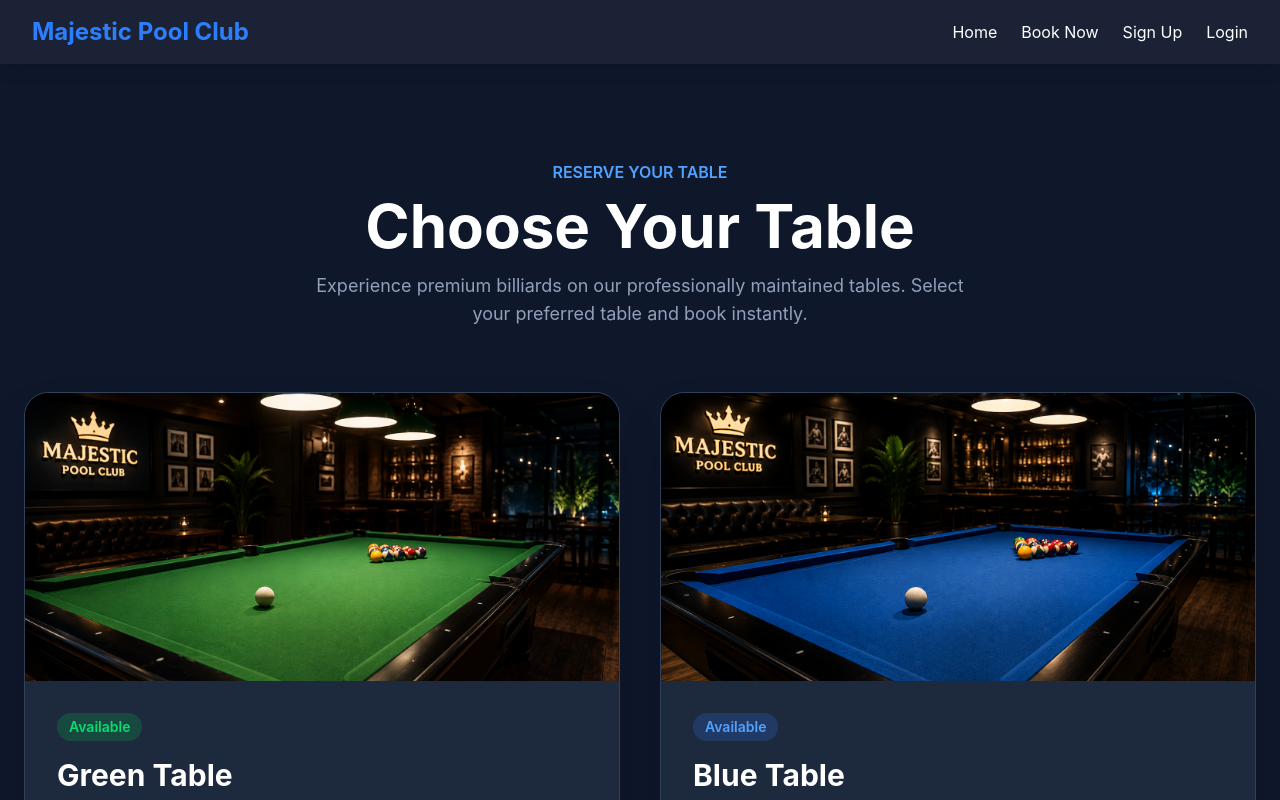
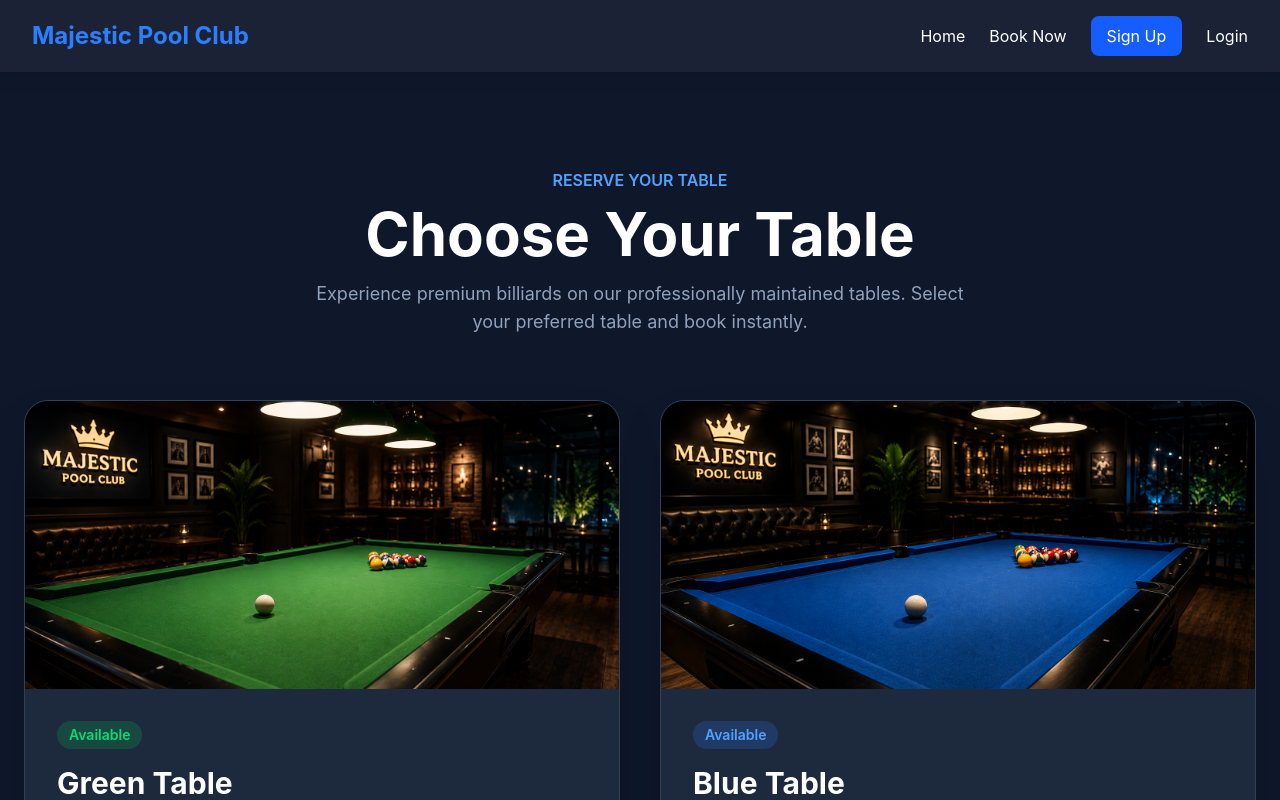
Before and after one commit to afkerthowfeek7860-code/Indoor-Sports-Booking-System, a React (Vite) app in the folder client/: page /booking in a window 1280 px wide. Shown: the top 800 px of the page. Built offline with nearby package versions, Linux system fonts and the light colour scheme; no server answers.

Commit message:
feat: add dynamic navbar based on authentication state

```diff
--- a/client/src/components/Navbar.jsx
+++ b/client/src/components/Navbar.jsx
@@ -1,26 +1,60 @@
 import { Link } from "react-router-dom";
+import { supabase } from "../services/supabase";
 
-function Navbar({ openRegister, openLogin }) {
+function Navbar({ user, openRegister, openLogin }) {
+  const handleLogout = async () => {
+    const { error } = await supabase.auth.signOut();
+
+    if (error) {
+      console.error(error.message);
+    }
+  };
+
   return (
     <nav className="sticky top-0 z-50 bg-slate-900/95 backdrop-blur-md text-white px-8 py-4 flex justify-between items-center shadow-lg">
       <h1 className="text-2xl font-bold text-blue-500">
         Majestic Pool Club
       </h1>
 
-      <div className="space-x-6">
-        <Link to="/">Home</Link>
+      <div className="flex items-center space-x-6">
+        <Link
+          to="/"
+          className="hover:text-blue-400 transition"
+        >
+          Home
+        </Link>
 
-        <Link to="/booking">
+        <Link
+          to="/booking"
+          className="hover:text-blue-400 transition"
+        >
           Book Now
         </Link>
 
-        <button onClick={openRegister}>
-          Sign Up
-        </button>
+        {user ? (
+          <button
+            onClick={handleLogout}
+            className="bg-red-600 hover:bg-red-700 px-4 py-2 rounded-lg transition"
+          >
+            Logout
+          </button>
+        ) : (
+          <>
+            <button
+              onClick={openRegister}
+              className="bg-blue-600 hover:bg-blue-700 px-4 py-2 rounded-lg transition"
+            >
+              Sign Up
+            </button>
 
-        <button onClick={openLogin}>
-          Login
-        </button>
+            <button
+              onClick={openLogin}
+              className="hover:text-blue-400 transition"
+            >
+              Login
+            </button>
+          </>
+        )}
       </div>
     </nav>
   );
--- a/client/src/pages/Home.jsx
+++ b/client/src/pages/Home.jsx
@@ -1,4 +1,5 @@
-import { useState } from "react";
+import { useState, useEffect } from "react";
+import { supabase } from "../services/supabase";
 import Navbar from "../components/Navbar";
 import Footer from "../components/Footer";
 import heroBg from "../assets/hero-bg.png";
@@ -10,10 +11,28 @@ import LoginModal from "../components/LoginModal";
 function Home() {
   const [showRegister, setShowRegister] = useState(false);
   const [showLogin, setShowLogin] = useState(false);
+  const [user, setUser] = useState(null);
+
+  useEffect(() => {
+    // Get current logged in user
+    supabase.auth.getUser().then(({ data }) => {
+      setUser(data.user);
+    });
+
+    // Listen for auth changes
+    const {
+      data: { subscription },
+    } = supabase.auth.onAuthStateChange((event, session) => {
+      setUser(session?.user ?? null);
+    });
+
+    return () => subscription.unsubscribe();
+  }, []);
 
   return (
     <>
       <Navbar
+        user={user}
         openRegister={() => setShowRegister(true)}
         openLogin={() => setShowLogin(true)}
       />
@@ -27,8 +46,7 @@ function Home() {
           onRegisterSuccess={() => {
             setShowRegister(false);
 
-            // Optional:
-            // Automatically open login after registration
+            // Uncomment if you want to open login automatically
             // setShowLogin(true);
           }}
         />
@@ -151,7 +169,6 @@ function Home() {
           <div className="grid md:grid-cols-3 gap-8">
             <div className="bg-slate-800 p-6 rounded-xl">
               ⭐⭐⭐⭐⭐
-
               <p className="mt-4">
                 Best pool club I've ever visited.
               </p>
@@ -159,7 +176,6 @@ function Home() {
 
             <div className="bg-slate-800 p-6 rounded-xl">
               ⭐⭐⭐⭐⭐
-
               <p className="mt-4">
                 Professional tables and great atmosphere.
               </p>
@@ -167,7 +183,6 @@ function Home() {
 
             <div className="bg-slate-800 p-6 rounded-xl">
               ⭐⭐⭐⭐⭐
-
               <p className="mt-4">
                 Online booking makes everything easy.
               </p>
```
